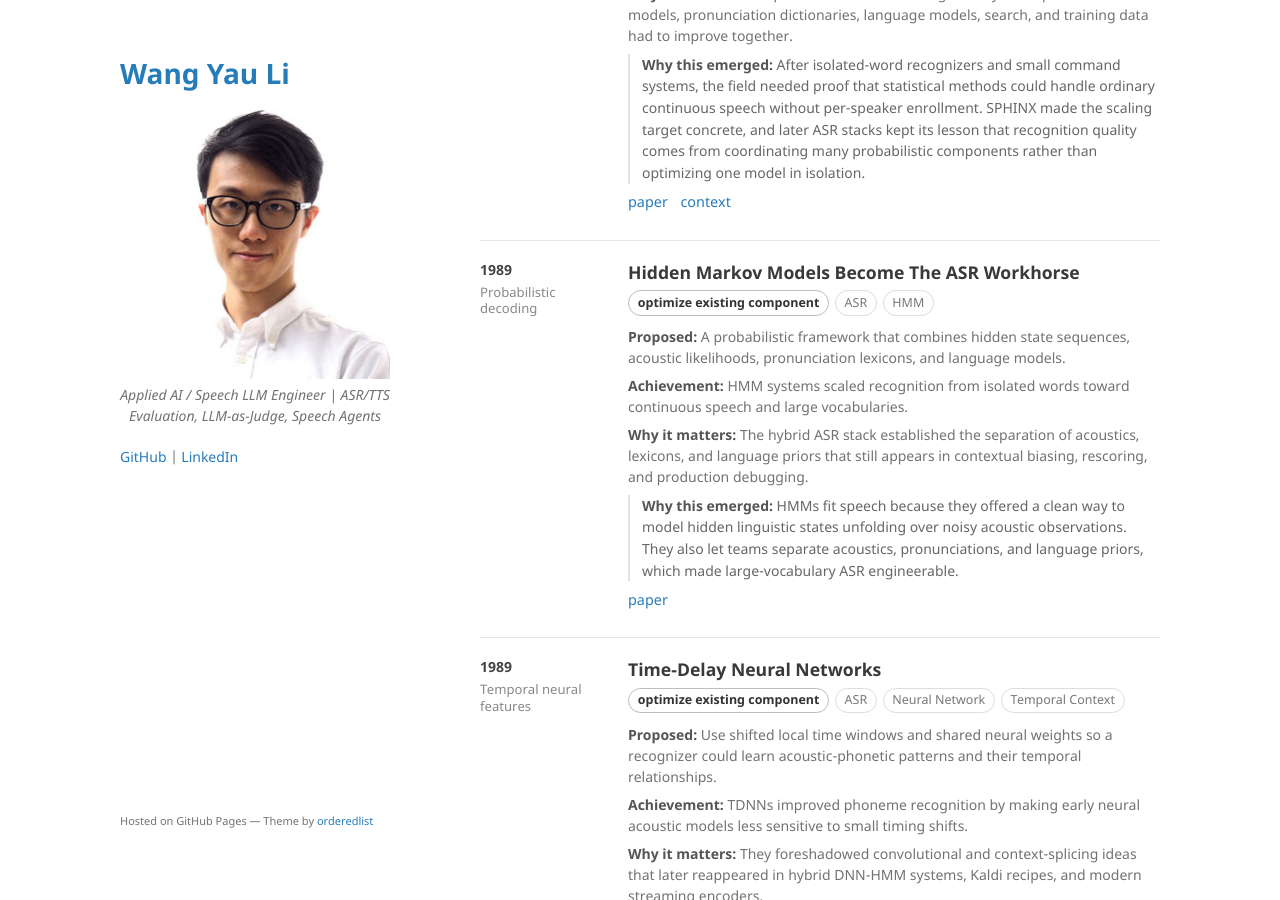
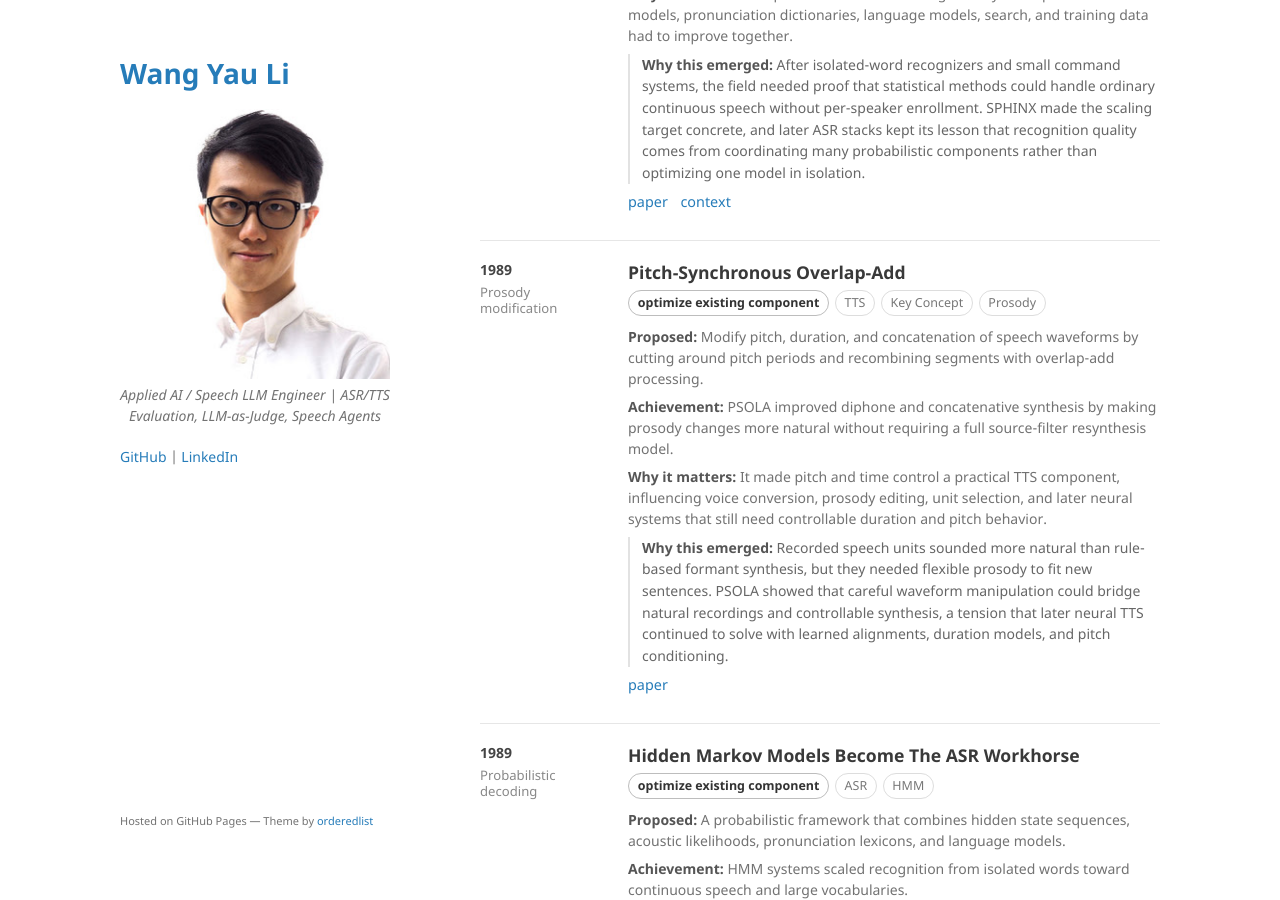
Before and after one commit to kennethli319/kennethli319.github.io, a Jekyll site: the page built from speech-timeline.md, in a window 1280 px wide and 900 px high, scrolled down 5243 px. Built offline with Jekyll 4.4.1, drawn with Linux system fonts in a browser that asks for light colours.

Commit message:
Add PSOLA speech timeline milestone

```diff
--- a/speech-timeline.md
+++ b/speech-timeline.md
@@ -346,6 +346,22 @@ title: Speech Timeline
     <p><strong>Why it matters:</strong> It helped turn ASR into an integrated systems problem: acoustic models, pronunciation dictionaries, language models, search, and training data had to improve together.</p>
     <p class="speech-reflection"><strong>Why this emerged:</strong> After isolated-word recognizers and small command systems, the field needed proof that statistical methods could handle ordinary continuous speech without per-speaker enrollment. SPHINX made the scaling target concrete, and later ASR stacks kept its lesson that recognition quality comes from coordinating many probabilistic components rather than optimizing one model in isolation.</p>
     <p class="speech-source"><a href="https://publications.ri.cmu.edu/storage/publications/pub_files/pub2/lee_k_f_1989_1/lee_k_f_1989_1.pdf">paper</a> <a href="https://aclanthology.org/H89-1014.pdf">context</a></p>
+  </div>
+</section>
+
+<section class="speech-row">
+  <aside class="speech-year">
+    1989
+    <div class="speech-kicker">Prosody modification</div>
+  </aside>
+  <div class="speech-body">
+    <h2>Pitch-Synchronous Overlap-Add</h2>
+    <div class="speech-meta"><span class="speech-impact">optimize existing component</span><span class="speech-tag">TTS</span><span class="speech-tag">Key Concept</span><span class="speech-tag">Prosody</span></div>
+    <p><strong>Proposed:</strong> Modify pitch, duration, and concatenation of speech waveforms by cutting around pitch periods and recombining segments with overlap-add processing.</p>
+    <p><strong>Achievement:</strong> PSOLA improved diphone and concatenative synthesis by making prosody changes more natural without requiring a full source-filter resynthesis model.</p>
+    <p><strong>Why it matters:</strong> It made pitch and time control a practical TTS component, influencing voice conversion, prosody editing, unit selection, and later neural systems that still need controllable duration and pitch behavior.</p>
+    <p class="speech-reflection"><strong>Why this emerged:</strong> Recorded speech units sounded more natural than rule-based formant synthesis, but they needed flexible prosody to fit new sentences. PSOLA showed that careful waveform manipulation could bridge natural recordings and controllable synthesis, a tension that later neural TTS continued to solve with learned alignments, duration models, and pitch conditioning.</p>
+    <p class="speech-source"><a href="https://www.isca-archive.org/eurospeech_1989/charpentier89_eurospeech.html">paper</a></p>
   </div>
 </section>
 
```
